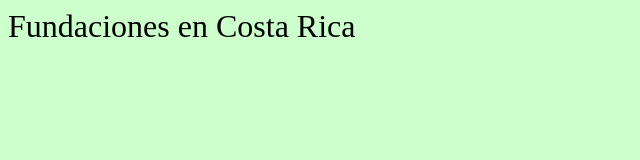
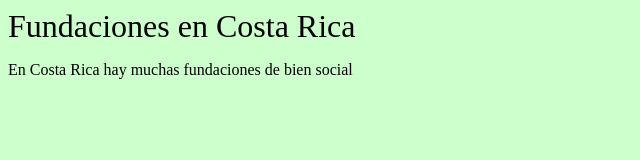
Before and after one commit to adfecox/Fundaciones, a plain HTML site: page propuesta/index.html in a window 1280 px wide. Shown: the whole page, without its empty margins (0-640 px from the left). Drawn offline with Linux system fonts and the light colour scheme.

Commit message:
the font size change a a paragraph was added

```diff
--- a/propuesta/index.html
+++ b/propuesta/index.html
@@ -4,5 +4,6 @@
 </head>
 <body bgcolor="#ccffcc">
   <font size= "6"> Fundaciones en Costa Rica </font>
+  <p> En Costa Rica hay muchas fundaciones de bien social</p>
 </body>
 </html>
```
